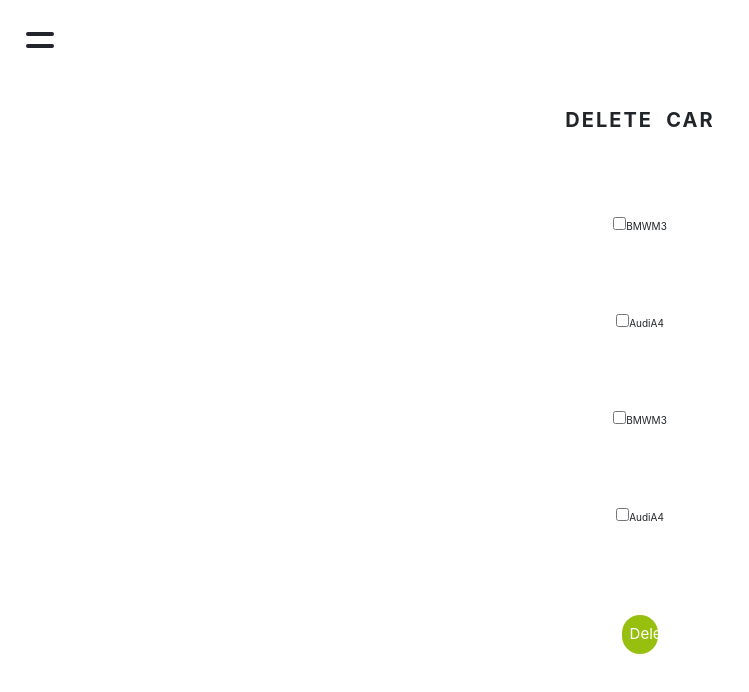
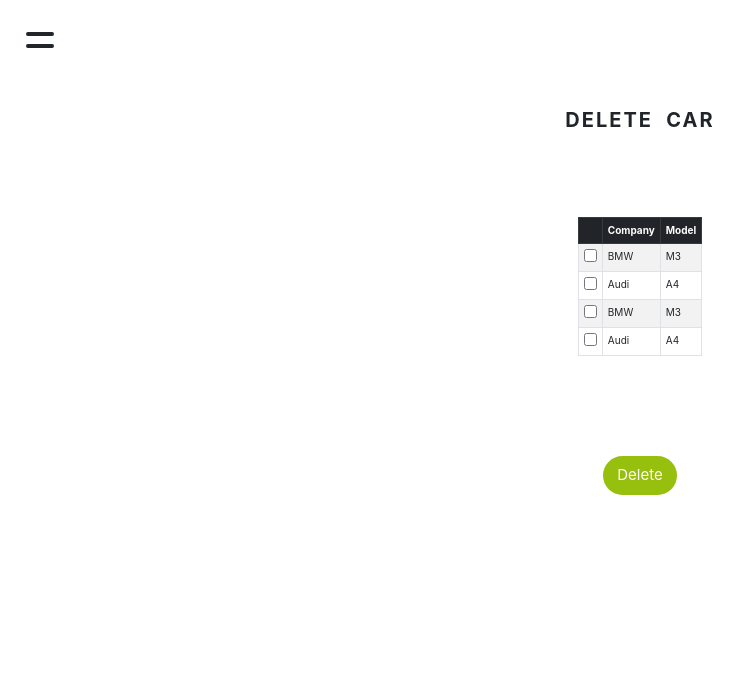
Before and after one commit to RaoAkif/RentACar-Frontend, a React (Create React App) app: page /delete_car in a window 1280 px wide. Shown: the top 692 px of the page, without its empty margins (0-749 px from the left). Built offline with nearby package versions, Linux system fonts and the light colour scheme.

Commit message:
Add a Table header

```diff
--- a/src/pages/DeleteCar.jsx
+++ b/src/pages/DeleteCar.jsx
@@ -5,16 +5,16 @@
 function DeleteCar() {
   const cars = [
     {
-      name: 'BMW', model: 'M3', rent: '$100', image: 'https://raw.githubusercontent.com/CodeBitChips/Images/main/cars/bmw-m3.png', desc: 'This is a description of the car',
+      id: '1', name: 'BMW', model: 'M3', rent: '$100', image: 'https://raw.githubusercontent.com/CodeBitChips/Images/main/cars/bmw-m3.png', desc: 'This is a description of the car',
     },
     {
-      name: 'Audi', model: 'A4', rent: '$100', image: 'https://raw.githubusercontent.com/CodeBitChips/Images/main/cars/bmw-m3.png', desc: 'This is a description of the car',
+      id: '2', name: 'Audi', model: 'A4', rent: '$100', image: 'https://raw.githubusercontent.com/CodeBitChips/Images/main/cars/bmw-m3.png', desc: 'This is a description of the car',
     },
     {
-      name: 'BMW', model: 'M3', rent: '$100', image: 'https://raw.githubusercontent.com/CodeBitChips/Images/main/cars/bmw-m3.png', desc: 'This is a description of the car',
+      id: '3', name: 'BMW', model: 'M3', rent: '$100', image: 'https://raw.githubusercontent.com/CodeBitChips/Images/main/cars/bmw-m3.png', desc: 'This is a description of the car',
     },
     {
-      name: 'Audi', model: 'A4', rent: '$100', image: 'https://raw.githubusercontent.com/CodeBitChips/Images/main/cars/bmw-m3.png', desc: 'This is a description of the car',
+      id: '4', name: 'Audi', model: 'A4', rent: '$100', image: 'https://raw.githubusercontent.com/CodeBitChips/Images/main/cars/bmw-m3.png', desc: 'This is a description of the car',
     },
   ];
 
@@ -22,18 +22,24 @@
     <div className="delete-car-main">
       <h2>DELETE&nbsp;&nbsp;CAR</h2>
       <form className="d-cars-delete-cards">
+        <table className="table table-striped table-bordered delete-table">
+          <thead className="table-dark">
+            <tr>
+              <th className="th-checkbox" scope="col"> </th>
+              <th scope="col">Company</th>
+              <th scope="col">Model</th>
+            </tr>
+          </thead>
+          <tbody>
             {cars.map((car) => (
-          <div className="d-car-delete-card" key={car.name}>
               <DeleteCarCard
                 key={car.id}
                 name={car.name}
                 model={car.model}
-              rent={car.rent}
-              image={car.image}
-              desc={car.desc}
               />
-          </div>
             ))}
+          </tbody>
+        </table>
         <button className="delete-btn" type="submit">Delete</button>
       </form>
     </div>
```
Lines whose indentation alone changed are shown as unchanged.
